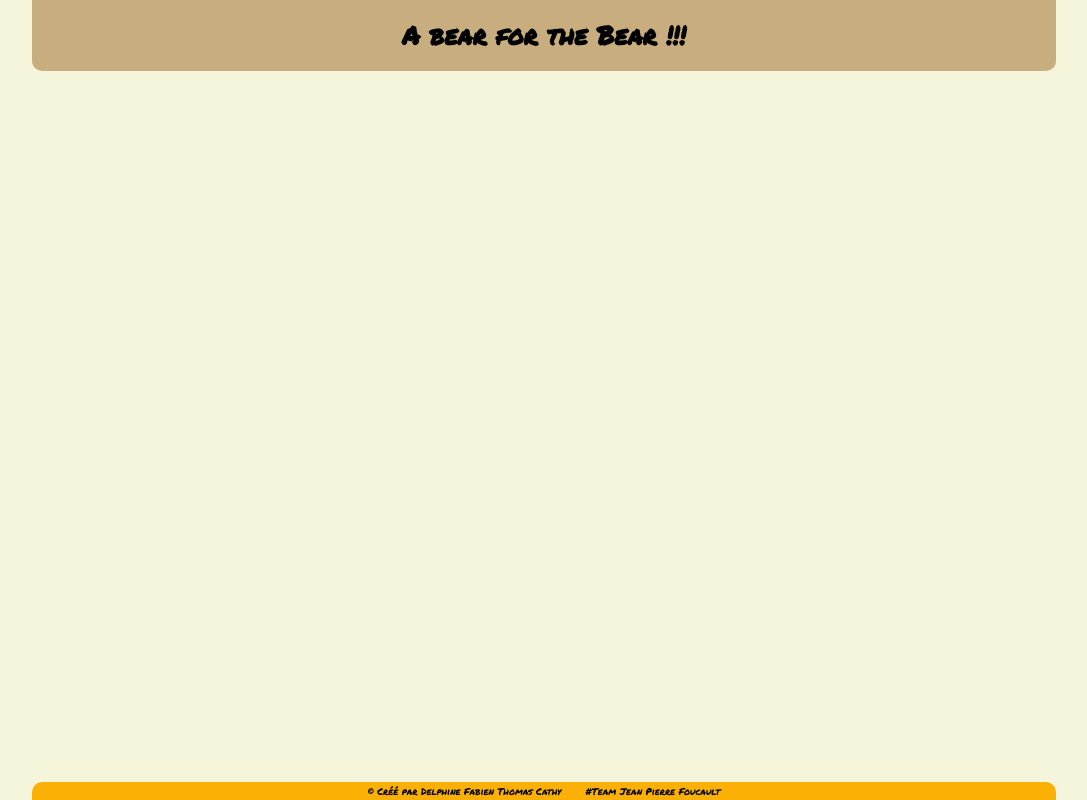
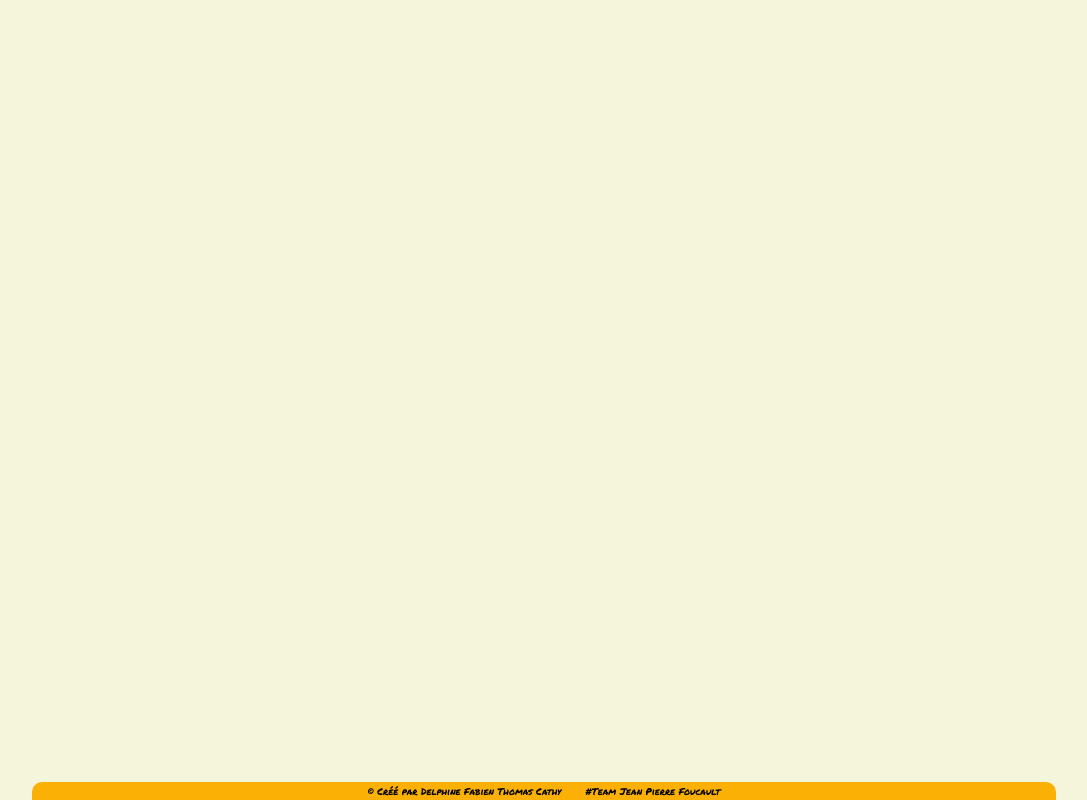
Before and after one commit to FabienChbd/ProjectQuizz, a plain HTML site: page Footer.html in a window 1280 px wide. Shown: the whole page, without its empty margins (96-1183 px from the left). Drawn offline with Linux system fonts and the light colour scheme.

Commit message:
MAJ en vue de l'intégration JS (Scindage Header/Footer) 16/03/2023

```diff
--- a/quizz.html
+++ b/Footer.html
@@ -14,7 +14,6 @@
 
 <body>
     <header>
-        <h1>A bear for the Bear !!!</h1>
     </header>
     <main>
 
```
Also changed, not shown: Header.html (added).
